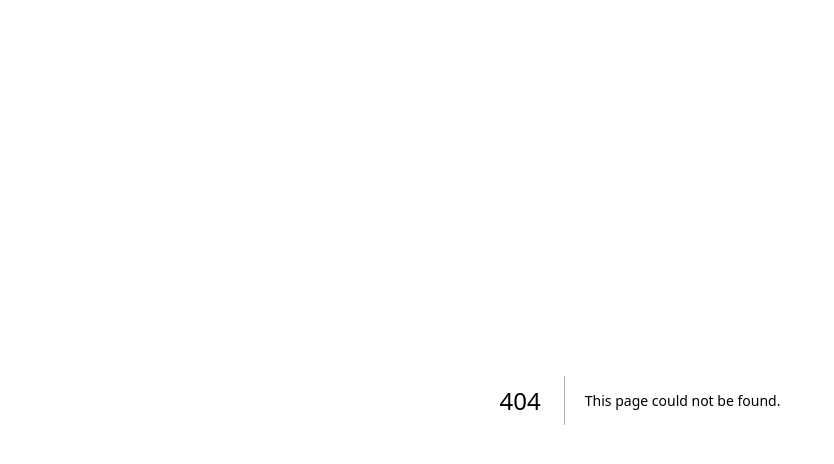
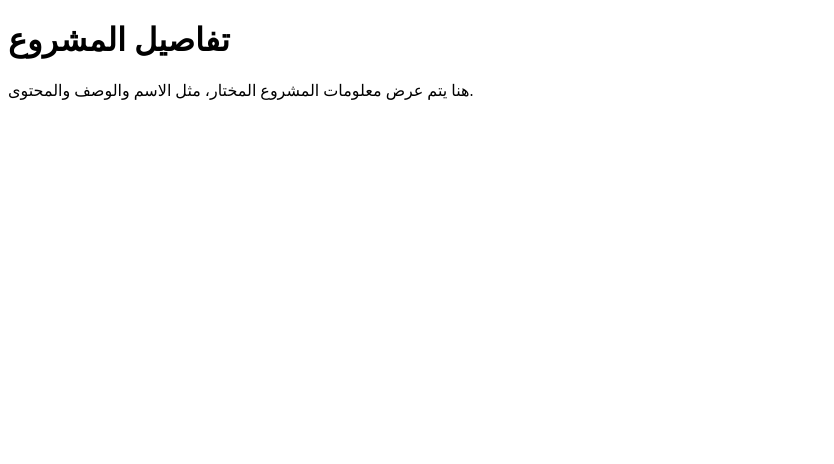
Before and after one commit to maarefa-hub/-, a Next.js app: page /project in a window 1280 px wide. Before the commit this address had no page. Shown: the top 464 px of the page, without its empty margins (0-834 px from the left). Built offline with nearby package versions, Linux system fonts and the light colour scheme.

Commit message:
Create project.js
Signed-off-by: خالد المنتصر <k774468815k@gmail.com>

```diff
--- /dev/null
+++ b/pages/project.js
@@ -0,0 +1,12 @@
+import React from 'react'
+
+const ProjectPage = () => {
+  return (
+    <div className="page">
+      <h1>تفاصيل المشروع</h1>
+      <p>هنا يتم عرض معلومات المشروع المختار، مثل الاسم والوصف والمحتوى.</p>
+    </div>
+  )
+}
+
+export default ProjectPage
```
